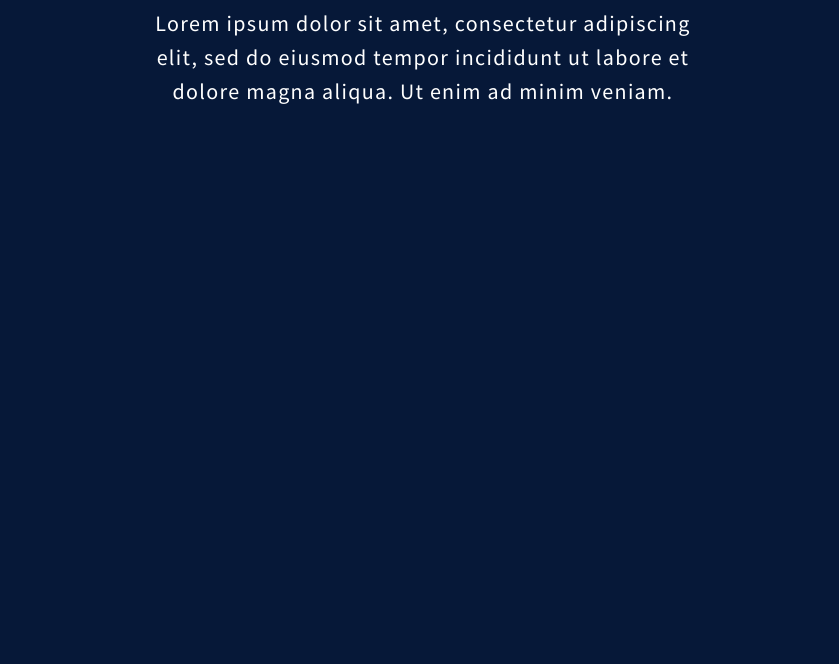
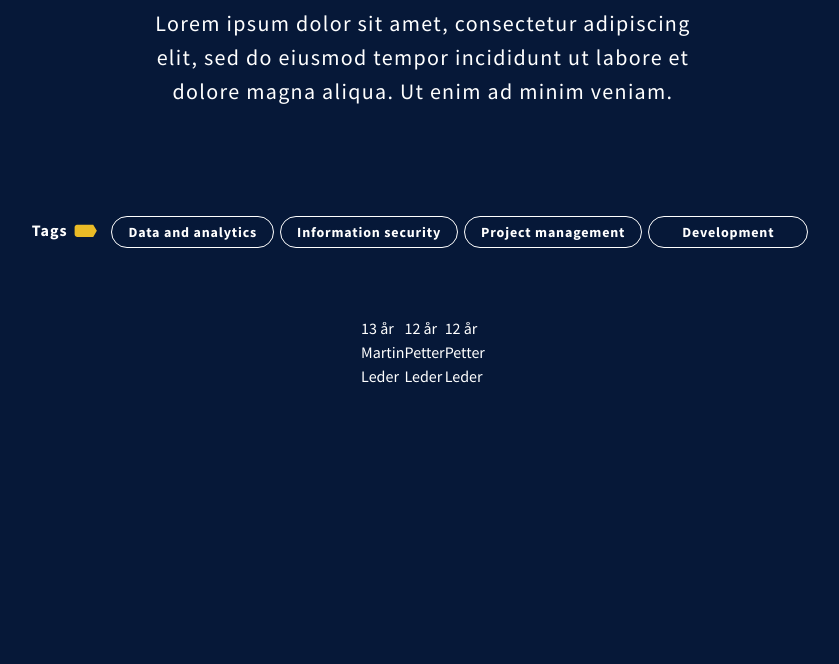
Before and after one commit to Alv-no/alv-website, a Gatsby site in the folder packages/website/: page / in a window 1280 px wide. Shown: the part 136-800 px from the top of the page, without its empty margins (217-1056 px from the left). Built offline with nearby package versions, Linux system fonts and the light colour scheme; Gatsby itself is replaced by a stand-in of ours.

Commit message:
add tags and icon component

```diff
--- /dev/null
+++ b/packages/website/src/components/icon/index.js
@@ -0,0 +1,11 @@
+import React from 'react';
+
+export const Tag = () => (
+  <svg>
+    <path
+      fill="#EABB26"
+      d="M30.1,7.1h162.3l36.1,59.8l-36.1,62.5H30.1c-14.5-1.4-25.2-14.2-24-28.8V35.9
+	C4.9,21.3,15.6,8.5,30.1,7.1z"
+    />
+  </svg>
+);
--- /dev/null
+++ b/packages/website/src/components/tagbar/index.js
@@ -0,0 +1,84 @@
+import React from 'react';
+import { Tag } from '../icon';
+
+export const Tags = ({ tags }) => {
+  const employees = [
+    {
+      name: 'Martin',
+      title: 'Leder',
+      xp: '13 år',
+      image: 'bilde',
+      roles: ['Project management'],
+    },
+    {
+      name: 'Petter',
+      title: 'Leder',
+      xp: '12 år',
+      image: 'bilde',
+      roles: ['Development'],
+    },
+    {
+      name: 'Petter',
+      title: 'Leder',
+      xp: '12 år',
+      image: 'bilde',
+      roles: ['Develodddpment'],
+    },
+  ];
+  const handleClick = (e) => {
+    const currentTag = e.target.firstElementChild.innerHTML;
+    if (tags.indexOf(currentTag) > -1) {
+      tags = tags.filter((tag) => {
+        return tag !== currentTag;
+      });
+      e.target.style.opacity = 0.5;
+    } else {
+      tags.push(currentTag);
+      e.target.style.opacity = 1;
+    }
+  };
+  return (
+    <div className="w-full text-white">
+      <div className="mx-auto flex md:flex-row flex-col text-white items-center justify-center px-4z mb-15">
+        <div className="flex mr-4 text-base tracking-wider font-bold mb-3">
+          Tags{' '}
+          <span className="transform scale-10 -translate-y-2px h-5 -mx-32">
+            <Tag />
+          </span>
+        </div>
+        <div className="flex -ml-4 flex-wrap items-center justify-center">
+          {tags.map((tag) => (
+            <button
+              className="text-sm min-w-40 border border-white rounded-full py-6px px-4 flex items-center focus:outline-none mr-6px mb-2 font-bold tracking-wider"
+              onClick={handleClick}
+            >
+              <span className="transform -translate-y-1px pointer-events-none mx-auto">
+                {tag}
+              </span>
+            </button>
+          ))}
+        </div>
+      </div>
+      <div className="flex justify-center flex-wrap">
+        {employees.map((employee) => (
+          <div className="">
+            <div>{employee.xp}</div>
+            <div>
+              <div>{employee.name}</div>
+              <div>{employee.title}</div>
+            </div>
+          </div>
+        ))}
+      </div>
+    </div>
+  );
+};
+
+Tags.defaultProps = {
+  tags: [
+    'Data and analytics',
+    'Information security',
+    'Project management',
+    'Development',
+  ],
+};
--- /dev/null
+++ b/packages/website/src/components/tagbar/index.stories.js
@@ -0,0 +1,25 @@
+import React from 'react';
+import { Tags } from '.';
+
+export default {
+  title: 'components/tagbar',
+  decorators: [
+    (Story) => (
+      <div style={{ background: '#061838' }}>
+        <Story />
+      </div>
+    ),
+  ],
+};
+
+const Template = (args) => <Tags {...args} />;
+
+export const Default = Template.bind({});
+Default.args = {
+  tags: [
+    'Data and analytics',
+    'Information security',
+    'Project management',
+    'Development',
+  ],
+};
--- a/packages/website/src/pages/index.js
+++ b/packages/website/src/pages/index.js
@@ -2,18 +2,21 @@ import React from 'react';
 import Layout from '../components/layout';
 import { Title } from '../components/title';
 import { Description } from '../components/description';
+import { Tags } from '../components/tagbar';
 
 const Employees = () => {
   return (
     <Layout>
       {/* Navy background for illustrative purposes */}
-      <div className="bg-navy h-screen w-full text-4xl py-12">
+      <div className="bg-navy h-screen w-full py-12">
         <Title>Ansatte</Title>
         <Description>
           Lorem ipsum dolor sit amet, consectetur adipiscing elit, sed do
           eiusmod tempor incididunt ut labore et dolore magna aliqua. Ut enim ad
           minim veniam.
         </Description>
+        <div className="h-24" />
+        <Tags />
       </div>
     </Layout>
   );
--- a/packages/website/tailwind.config.js
+++ b/packages/website/tailwind.config.js
@@ -19,6 +19,11 @@ module.exports = {
         darkblue: '#030F24',
         offwhite: '#F7F7F7',
       },
+      scale: {
+        10: '0.1',
+        15: '0.15',
+        20: '0.2',
+      },
       fontFamily: {
         sans: ['Source Sans Pro', '-apple-system', 'BlinkMacSystemFont'],
       },
@@ -27,14 +32,19 @@ module.exports = {
         1320: '1320px',
         100: '400px',
       },
+      minWidth: {
+        40: '160px',
+      },
       width: {
         50: '200px',
       },
       spacing: {
-        9: '36px',
-        15: '60px',
-        25: '100px',
-        100: '400px',
+        '2px': '2px',
+        '6px': '6px',
+        '9': '36px',
+        '15': '60px',
+        '25': '100px',
+        '100': '400px',
       },
       fontSize: {
         'sm': ['14px', '18px'],
```
Also changed, not shown: packages/website/src/components/icon/index.stories.jsx (added, +6 -0 lines), 1 other file.
